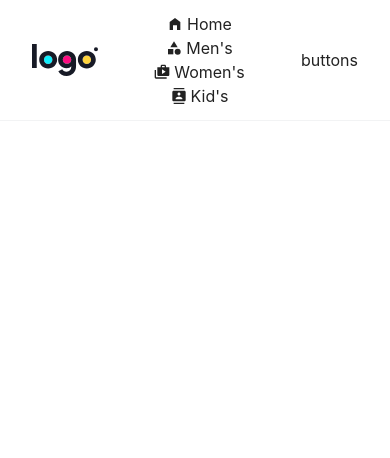
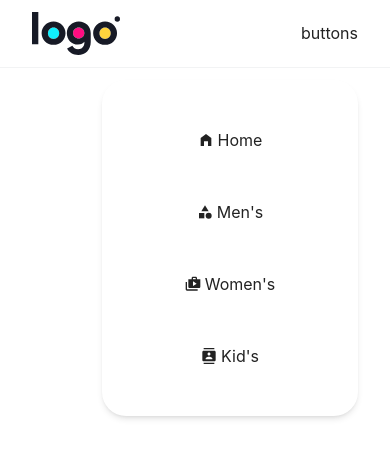
Before and after one commit to olalekanali/Ecommerce-Web-Application, a React (Vite) app: page /login in a window 390 px wide. Shown: the top 458 px of the page. Built offline with nearby package versions, Linux system fonts and the light colour scheme.

Commit message:
adding mobile nav

```diff
--- a/src/App.jsx
+++ b/src/App.jsx
@@ -4,6 +4,8 @@ import Home from "./pages/Home";
 import Category from "./pages/Category";
 import Cart from "./pages/Cart";
 import Product from "./pages/Product";
+import Login from "./pages/Login";
+import Footer from "./components/Footer";
 
 export default function App() {
   return (
@@ -12,14 +14,16 @@ export default function App() {
         <Header />
         <Routes>
           <Route path="/" element={<Home />} />
-          <Route path="/" element={<Category />} />
-          <Route path="/" element={<Category />} />
-          <Route path="/" element={<Category />} />
-          <Route path="/" element={<Product />}>
+          <Route path="/mens" element={<Category />} />
+          <Route path="/womens" element={<Category />} />
+          <Route path="/kids" element={<Category />} />
+          <Route path="/product" element={<Product />}>
             <Route path=":productId"  element={<Product />}/>
           </Route>
-          <Route path="/" element={<Cart />} />
+          <Route path="/cart" element={<Cart />} />
+          <Route path="/login" element={<Login />} />
         </Routes>
+        <Footer />
       </BrowserRouter>
     </main>
   )
--- /dev/null
+++ b/src/components/Footer.jsx
@@ -0,0 +1,9 @@
+
+
+const Footer = () => {
+  return (
+    <div>Footer</div>
+  )
+}
+
+export default Footer
--- a/src/components/Header.jsx
+++ b/src/components/Header.jsx
@@ -1,17 +1,27 @@
+import { useState } from "react";
 import { Link } from "react-router-dom"
 import logo from "../assets/logo.svg";
 import Navbar from "./Navbar";
 
 const Header = () => {
+
+  const [menuOpened, setMenuOpened] = useState(true);
+
+  // const toggleMenu = () => {
+  //   setMenuOpened(!menuOpened);
+  // };
+
   return (
     <header className="fixed top-0 left-0 m-auto max_padd_container w-full bg-white ring-1 ring-slate-900/5 z-10">
         <div className="px-4 flexBetween py-3 max-xs:px-2">
             {/* Logo */}
             <div>
-                <Link><img src={logo} alt="Logo" height={66} width={66} /></Link>
+                <Link><img src={logo} alt="Logo" height={66} width={88} /></Link>
             </div>
-            {/* Navbar */}
-            <Navbar />
+            {/* Navbar Desktop*/}
+            <Navbar containerStyles={"hidden md:flex gap-x-5 xl:gap-x-10 medium-15"}/>
+            {/* Navbar Mobile */}
+            <Navbar containerStyles={`${menuOpened ? "flex item-start flex-col gap-y-12 fixed top-20 right-8 p-12 bg-white rounded-3xl shadow-md w-64" : ""}`}/>
             {/* Buttons */}
             <div>buttons</div>
         </div>
```
